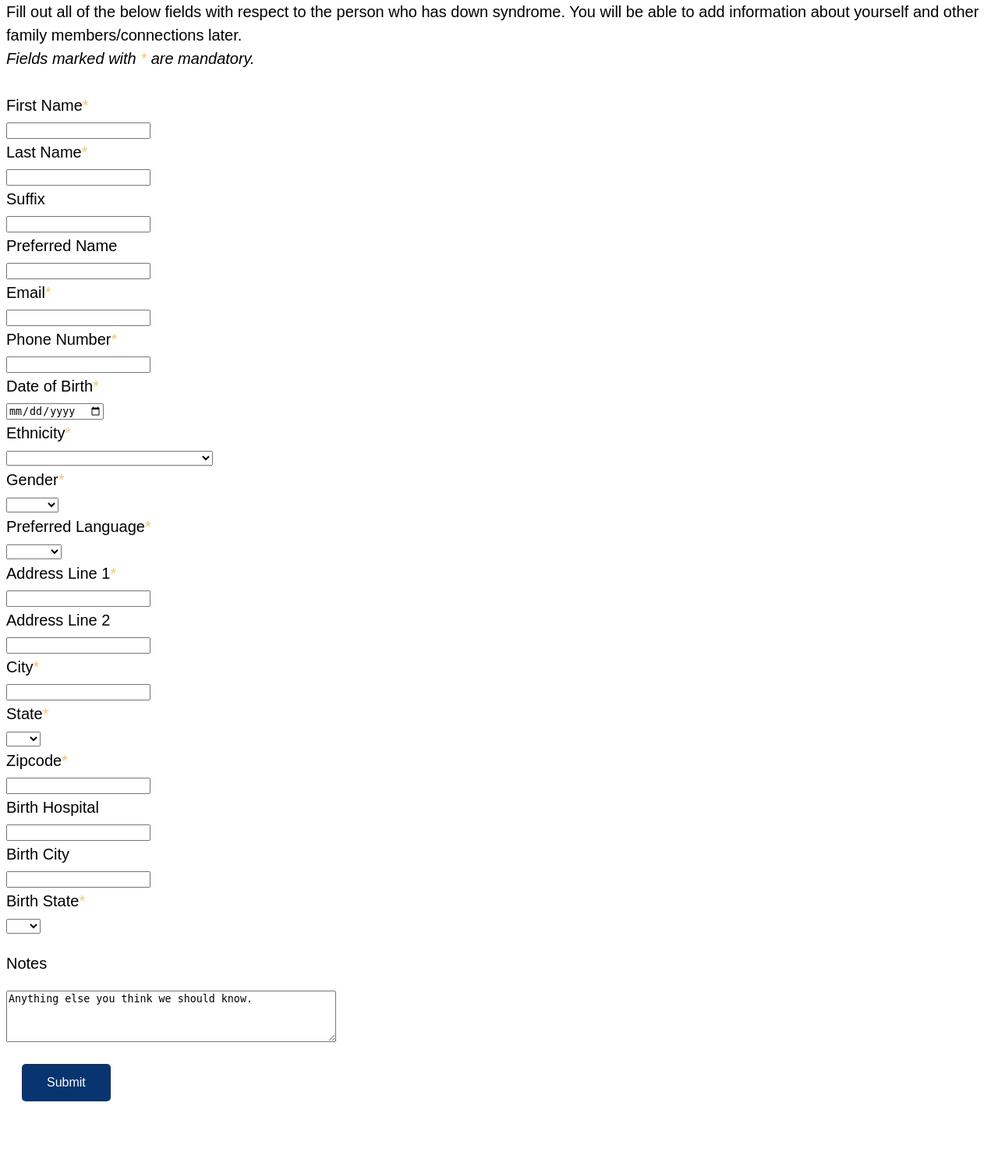
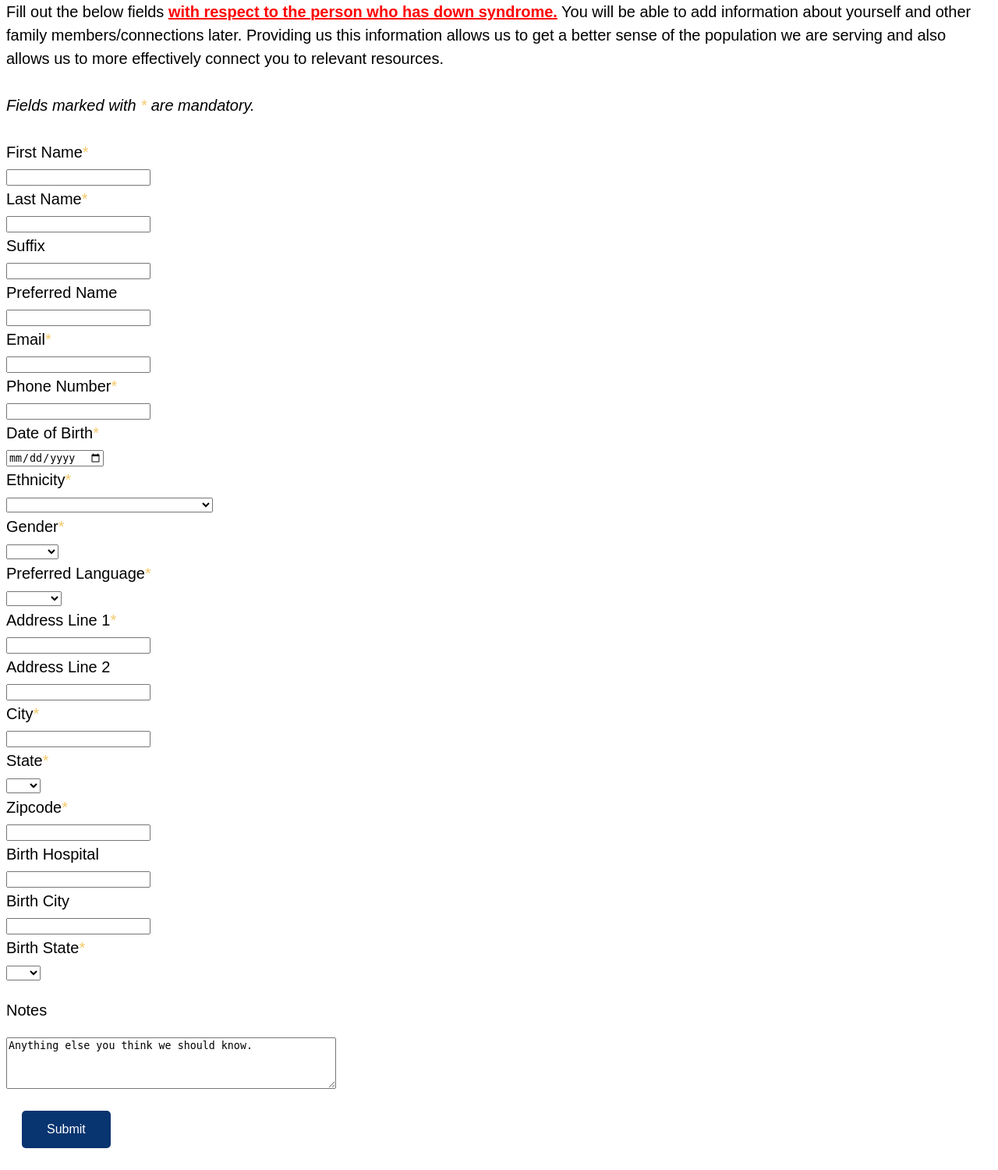
Before and after one commit to owilkins2/DSALA-Account-Management, a Flask app: page /create-client in a window 1280 px wide. Shown: the part 190-1690 px from the top of the page at 78% size. Before the commit the page ends 1602 px from the top, so only its background shows below. Run offline with Flask 2, Linux system fonts and the light colour scheme; parts of the project's set-up code (start-up, migrations or seed data) failed here and were passed over.

Commit message:
add explanation and emphasis to filling out with respect to the person with down syndrome.

```diff
--- a/templates/create_client.html
+++ b/templates/create_client.html
@@ -16,8 +16,10 @@
     </header>
 
 
-    Fill out all of the below fields with respect to the person who has down syndrome. You will be able to add information about yourself and other family
-    members/connections later.
+    Fill out the below fields <span style="color: red"><u><b>with respect to the person who has down syndrome.</b></u></span> You will be able to add information about yourself and other family
+    members/connections later. Providing us this information allows us to get a better sense of the population we are serving and also allows us to more effectively
+    connect you to relevant resources.
+    <br>
     <br>
     <i>Fields marked with <span style="color: #f3c96a">*</span> are mandatory.</i>
     <br>
```
